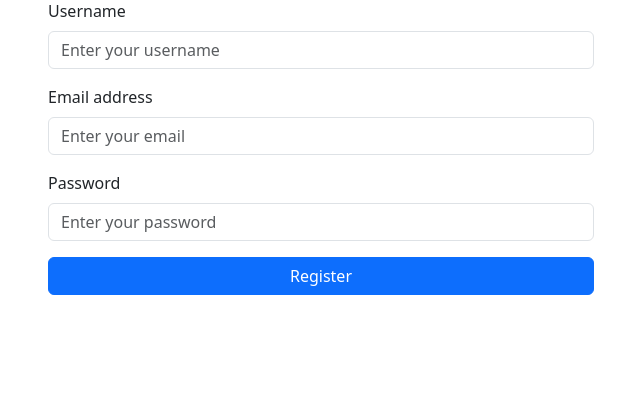
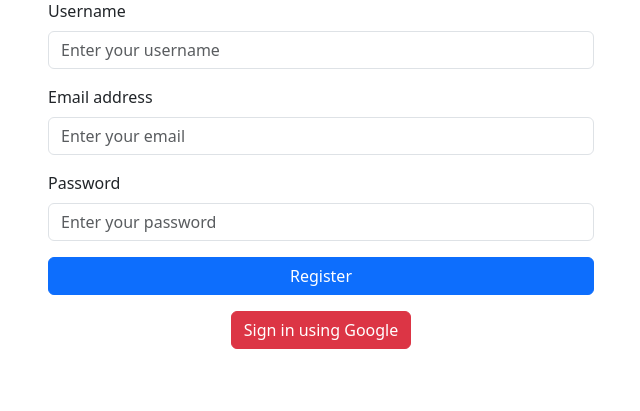
Before and after one commit to YashBaviskar1/VH24-BAYMAX_BOTS, a Flask app: page /registration in a window 1280 px wide. Shown: the part 95-506 px from the top of the page, without its empty margins (319-959 px from the left). Run offline with Flask 3, Linux system fonts and the light colour scheme.

Commit message:
Google Authentican Oauth implementation complete

```diff
--- a/app.py
+++ b/app.py
@@ -1,6 +1,7 @@
 from flask import Flask, render_template, request, url_for, redirect, flash, session
 from flask_mail import Mail, Message
 from flask_session import Session
+from authlib.integrations.flask_client import OAuth
 import random
 import pymysql, hashlib
 from datetime import datetime
@@ -23,6 +24,17 @@ cursor = connection.cursor()
 
 app = Flask(__name__)
 mail= Mail(app)
+oauth = OAuth(app)
+google = oauth.register(
+    name='google',
+    client_id='663123264011-0v8pcfogbmbbj700g6gmv09hdc74nsee.apps.googleusercontent.com',
+    client_secret='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',
+    access_token_url='https://accounts.google.com/o/oauth2/token',
+    authorize_url='https://accounts.google.com/o/oauth2/auth',
+    authorize_params=None,
+    redirect_uri='http://127.0.0.1:5000/oauth2callback',
+    client_kwargs={'scope': 'openid email profile'}
+)
 
 app.config['MAIL_SERVER']='smtp.gmail.com'
 app.config['MAIL_PORT'] = 465
@@ -64,8 +76,8 @@ def log_request():
     print(f"Operating System: {os_name} {os_version}")
 
 
-#otp = generate_random_otp()
-otp = 123456
+otp = generate_random_otp()
+
 @app.route('/')
 def home():
     return render_template('home.html')
@@ -92,7 +104,7 @@ def registration():
                       sender=app.config['MAIL_USERNAME'],
                       recipients=[email])
         msg.body = message_body
-        #mail.send(msg)
+        mail.send(msg)
         cursor.execute("INSERT INTO users (username, password_hash, email, salt) VALUES (%s, %s, %s, %s)", (username, password_hash, email, salt))
         connection.commit()
         client_ip = request.headers.get('X-Forwarded-For', request.remote_addr)
@@ -125,7 +137,17 @@ def authenticate():
             return redirect(url_for('login'))
     return render_template('authenticate.html')
 
+@app.route('/login/google')
+def google_login():
+    redirect_uri = url_for('authorize', _external=True)
+    return google.authorize_redirect(redirect_uri)
 
+@app.route('/oauth2callback')
+def authorize():
+    token = google.authorize_access_token()
+    user_info = google.get('userinfo').json()
+    session['profile'] = user_info
+    return f'Hello, {user_info["name"]}! You are signed in with Google.'
 
 @app.route('/frontpage')
 def frontpage():
@@ -206,5 +228,8 @@ def metrics():
                            user_agent=user_agent_str,
                            browser=f"{browser_name} {browser_version}",
                            os=f"{os_name} {os_version}")
+
+
+
 if __name__ == '__main__':
     app.run(debug=True)
--- a/templates/reg.html
+++ b/templates/reg.html
@@ -28,6 +28,9 @@
                         <button type="submit" class="btn btn-primary">Register</button>
                     </div>
                 </form>
+                <div class="text-center mt-3">
+                    <button type="button" class="btn btn-danger" onclick="window.location.href='/login/google'">Sign in using Google</button>
+                </div>
             </div>
         </div>
     </div>
```
